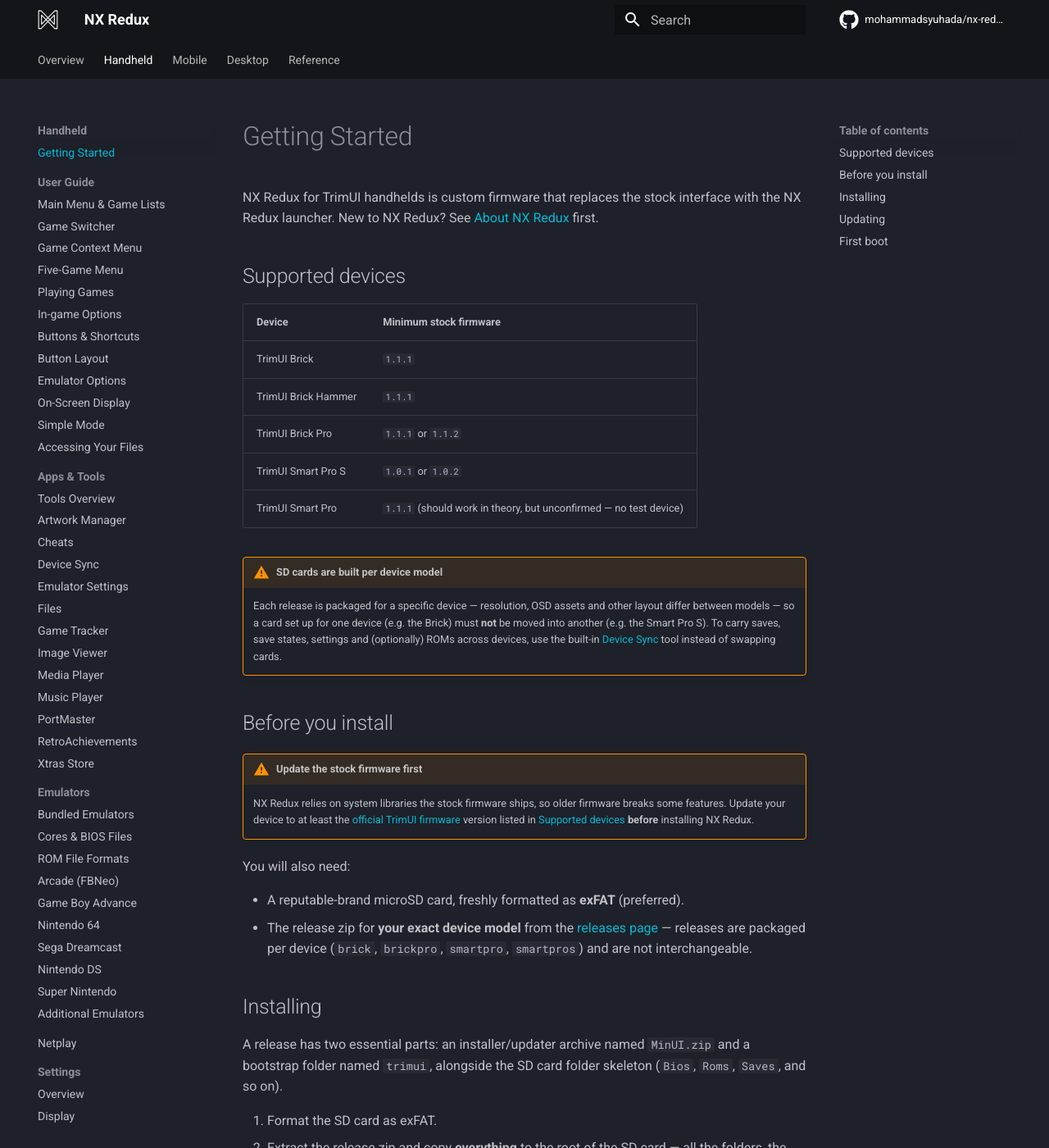
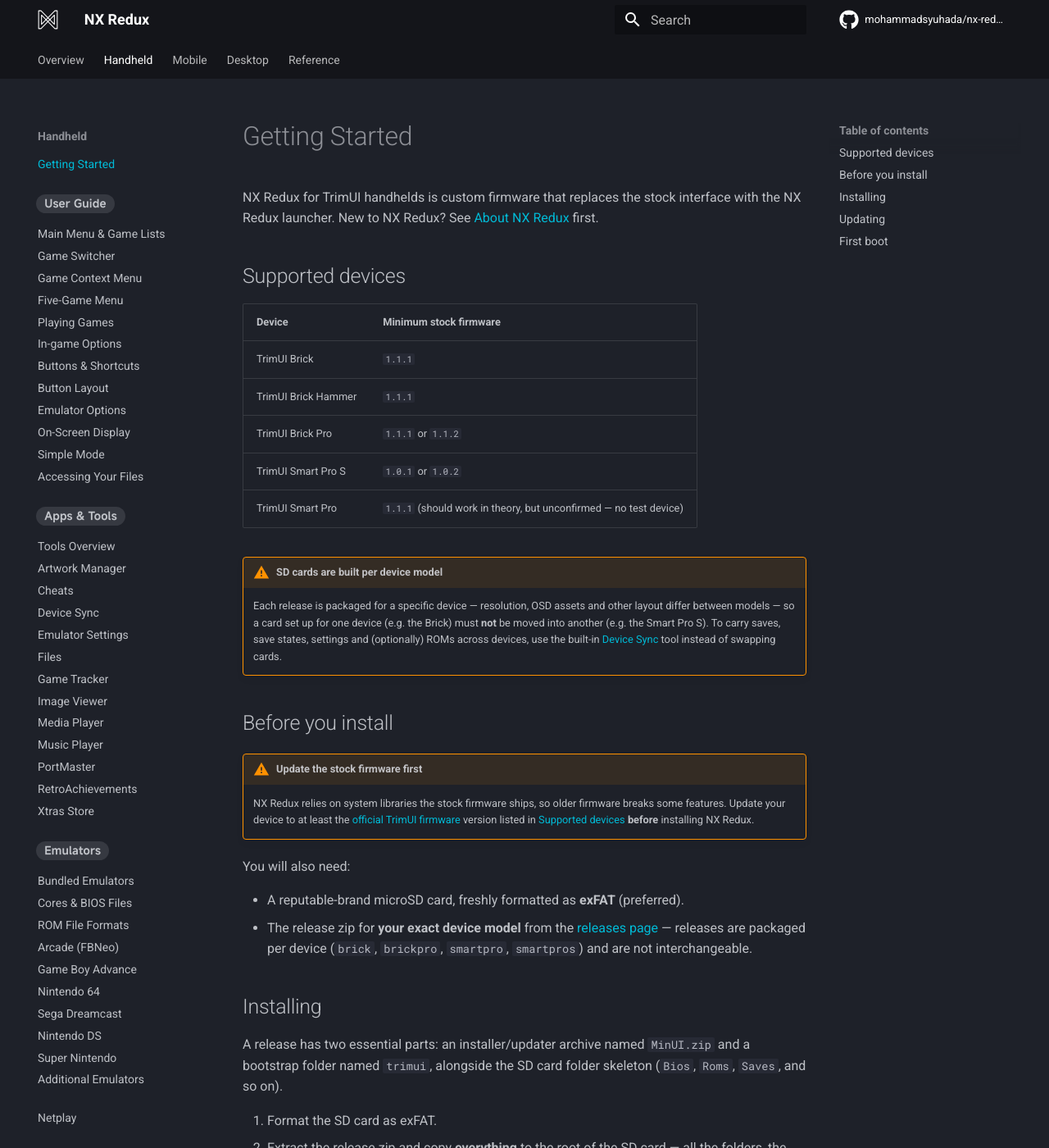
Before and after one commit to mohammadsyuhada/nx-redux-docs, an MkDocs documentation site: the page built from docs/handheld/getting-started.md, in a window 1280 px wide and 1400 px high. Shown: the whole window at 82% size. Built offline with MkDocs 1.6.1 and Material for MkDocs 9.7.7, drawn with Linux system fonts in a browser that asks for light colours; comment, search, counter and statistics services are not loaded.

Commit message:
style(docs): sidebar categories as pills that pin as full-width bars under the tab title

```diff
--- /dev/null
+++ b/docs/javascripts/sidebar-sections.js
@@ -0,0 +1,47 @@
+// Marks the sidebar category that is pinned while its pages scroll
+// underneath, so CSS can turn its pill into a bar as wide as the sidebar.
+// Categories pin just below the tab's own title at the top of the sidebar.
+(function () {
+  function watch() {
+    var wrap = document.querySelector(".md-sidebar--primary .md-sidebar__scrollwrap");
+    if (!wrap) return;
+    var labels = Array.prototype.slice.call(wrap.querySelectorAll(
+      ".md-nav--primary .md-nav__item--section .md-nav__item--section > .md-nav__link"
+    ));
+    if (!labels.length) return;
+    var title = wrap.querySelector(".md-nav--primary > .md-nav__list > .md-nav__item--section > .md-nav__link");
+    var ticking = false;
+
+    function layout() {
+      var pinTop = title ? title.getBoundingClientRect().height : 0;
+      labels.forEach(function (label) { label.style.setProperty("--nx-pin-top", pinTop + "px"); });
+      update();
+    }
+
+    function update() {
+      ticking = false;
+      var box = wrap.getBoundingClientRect();
+      labels.forEach(function (label) {
+        var pinTop = box.top + (parseFloat(getComputedStyle(label).top) || 0);
+        var labelTop = label.getBoundingClientRect().top;
+        var groupTop = label.parentElement.getBoundingClientRect().top;
+        // Pinned: held in place while its group has already scrolled past.
+        var stuck = Math.abs(labelTop - pinTop) < 1 && groupTop < labelTop - 1;
+        if (stuck) {
+          var shift = box.left - label.parentElement.getBoundingClientRect().left;
+          label.style.setProperty("--nx-bar-shift", shift + "px");
+          label.style.setProperty("--nx-bar-width", wrap.clientWidth + "px");
+        }
+        label.classList.toggle("is-stuck", stuck);
+      });
+    }
+
+    wrap.addEventListener("scroll", function () {
+      if (!ticking) { ticking = true; requestAnimationFrame(update); }
+    }, { passive: true });
+    window.addEventListener("resize", layout);
+    layout();
+  }
+  if (document.readyState === "loading") document.addEventListener("DOMContentLoaded", watch);
+  else watch();
+})();
--- a/docs/stylesheets/extra.css
+++ b/docs/stylesheets/extra.css
@@ -1,3 +1,10 @@
+@font-face {
+  font-family: "MiSans NX";
+  src: url("../assets/fonts/misans-semibold.woff2") format("woff2");
+  font-weight: 600;
+  font-display: swap;
+}
+
 /* Screenshots: full width on mobile, half width on larger screens */
 @media screen and (min-width: 60em) {
   .md-typeset img {
@@ -63,3 +70,75 @@
   font-weight: 600;
   border: 1px solid currentColor;
 }
+
+/* Sidebar categories as NX Redux pills: a quiet grey capsule in the device
+   font, so a category reads apart from its pages. White pills stay reserved
+   for "selected" as on the device; the current page keeps its cyan colour.
+   Only the categories inside a tab get the pill; the tab's own title at the
+   top of the sidebar ("Handheld", "Mobile") stays as Material draws it. */
+@media screen and (min-width: 76.25em) {
+  /* The sidebar scrolls up and down only. */
+  .md-sidebar--primary .md-sidebar__scrollwrap { overflow-x: hidden; }
+
+  /* The tab title ("Handheld", "Mobile") stays above the categories, so one
+     sliding out as the next takes over passes under it, not over it. */
+  .md-nav--primary > .md-nav__list > .md-nav__item--section > .md-nav__link {
+    z-index: 2;
+    /* A solid band instead of Material's soft glow underneath. */
+    box-shadow: none;
+    padding-top: 0.5em;
+    padding-bottom: 0.5em;
+  }
+
+  /* Material clips the lists for its expand animation; on desktop sections
+     are always open, so let them overflow and the categories can pin to the
+     sidebar instead of to the clipped list. */
+  .md-nav--primary .md-nav__item--section > .md-nav > .md-nav__list { overflow: visible; }
+
+  .md-nav--primary .md-nav__item--section .md-nav__item--section { margin: 2em 0; }
+  .md-nav--primary .md-nav__item--section .md-nav__item--section:first-child { margin-top: 0.6em; }
+
+  .md-nav--primary .md-nav__item--section .md-nav__item--section > .md-nav__link {
+    display: inline-flex;
+    width: auto;
+    margin: 0 0 0.5em -0.1rem;
+    padding: 0.2em 0.75em;
+    border-radius: 999px;
+    background: var(--md-default-fg-color--lightest);
+    font-family: "MiSans NX", var(--md-text-font-family), sans-serif;
+    font-weight: 600;
+    font-size: 0.68rem;
+    letter-spacing: 0.01em;
+    /* Pins just below the tab title; the script sets the exact offset.
+       (Material pins only the tab title itself, not the categories in it.) */
+    position: sticky;
+    top: var(--nx-pin-top, 1.6rem);
+    z-index: 1;
+    transition: border-radius 150ms ease, background-color 150ms ease, padding 150ms ease;
+  }
+
+  .md-nav--primary .md-nav__item--section .md-nav__item--section > .md-nav__link,
+  .md-nav--primary .md-nav__item--section .md-nav__item--section > .md-nav__link[for] {
+    color: var(--md-default-fg-color);
+  }
+
+  /* Pinned while its pages scroll underneath (marked by
+     javascripts/sidebar-sections.js, which also measures the sidebar): the
+     pill opens into a solid grey bar exactly as wide as the sidebar, with a
+     little extra height, so the pages slide under it. */
+  .md-nav--primary .md-nav__item--section .md-nav__item--section > .md-nav__link.is-stuck {
+    display: flex;
+    width: var(--nx-bar-width, 100%);
+    margin-left: var(--nx-bar-shift, 0);
+    padding-left: 0.6rem;  /* the bar starts at the sidebar edge; this lines its text up with the page names */
+    border-radius: 0;
+    /* The pill's grey made solid, so the pages sliding under it stay hidden. */
+    background: #2a2c34;
+    padding-top: 0.55em;
+    padding-bottom: 0.55em;
+  }
+}
+
+@media (prefers-reduced-motion: reduce) {
+  .md-nav--primary .md-nav__item--section > .md-nav__link { transition: none; }
+}
--- a/mkdocs.yml
+++ b/mkdocs.yml
@@ -27,6 +27,9 @@
 
 extra_css:
   - stylesheets/extra.css
+
+extra_javascript:
+  - javascripts/sidebar-sections.js
 
 plugins:
   - search
```
Also changed, not shown: docs/stylesheets/home.css (+0 -7 lines), 1 other file.
